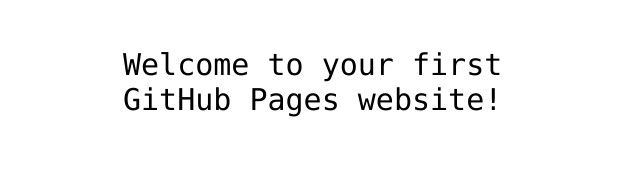
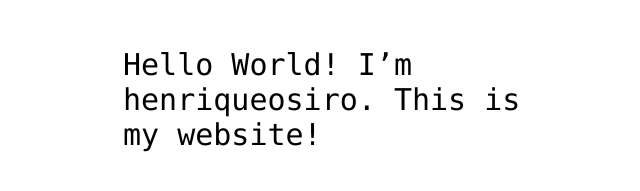
Before and after one commit to henriqueosiro/hello-world, a plain HTML site: page index.html in a window 1280 px wide. Shown: the part 341-532 px from the top of the page, without its empty margins (317-957 px from the left). Drawn offline with Linux system fonts and the light colour scheme.

Commit message:
Add my introduction

```diff
--- a/index.html
+++ b/index.html
@@ -12,7 +12,7 @@
 <img src="https://octodex.github.com/images/daftpunktocat-thomas.gif" id="octocat" alt="octocat-gif" />
 
 <!-- Change this code here by copy and pasting your template on line 15 -->
-<p>Welcome to your first GitHub Pages website!</p>
+<p>Hello World! I’m henriqueosiro. This is my website!</p>
 
 </body>
 </html>
```
